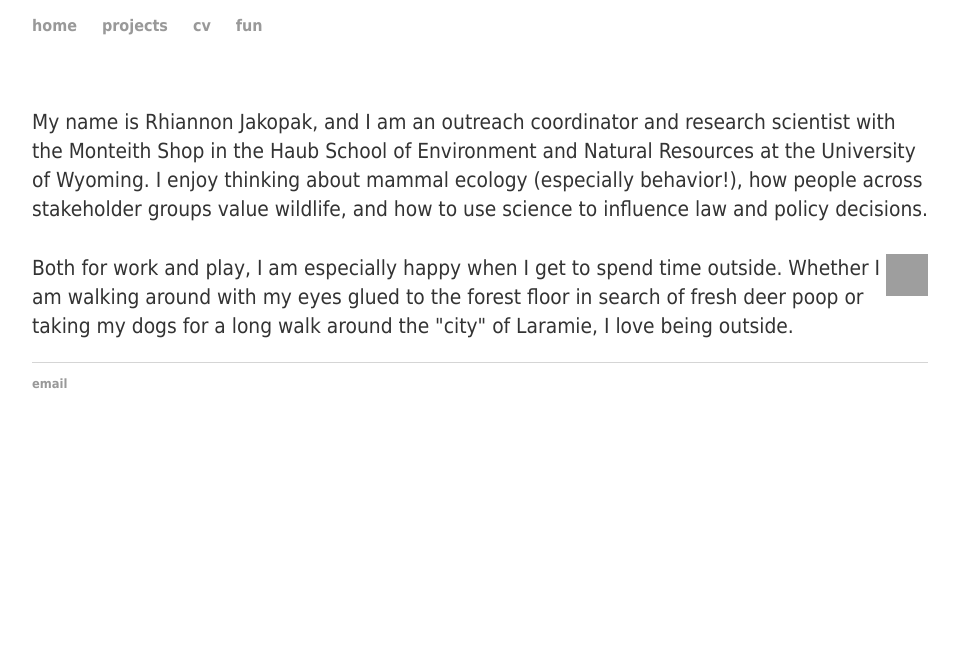
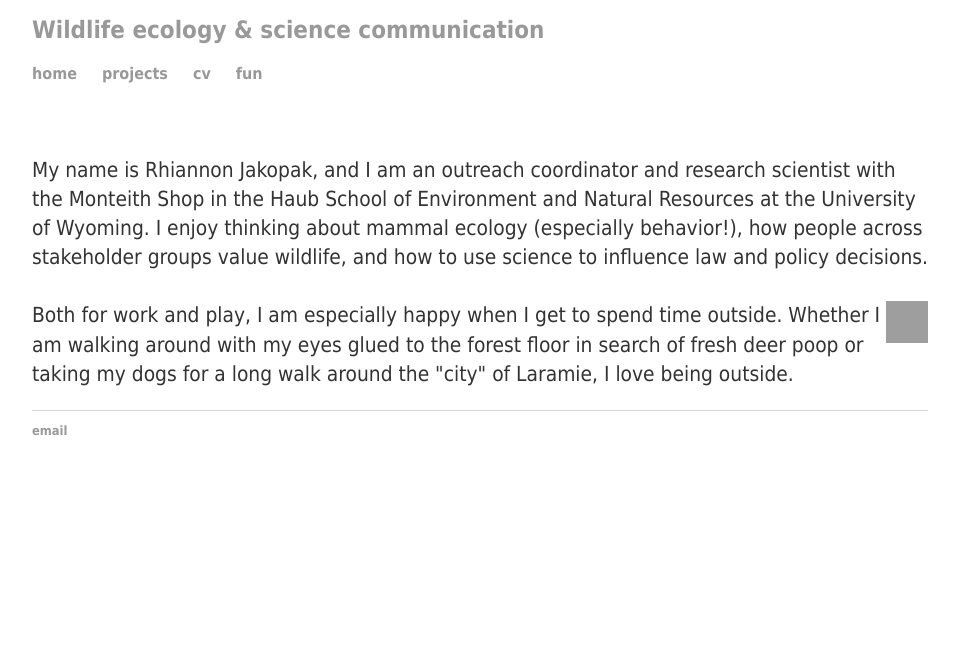
Before and after one commit to rjakopak/rjakopak.github.io, a plain HTML site: page index.html in a window 1280 px wide. Shown: the part 132-800 px from the top of the page, without its empty margins (160-1119 px from the left). Drawn offline with Linux system fonts and the light colour scheme; grey boxes are pictures that could not be loaded.

Commit message:
Update index.html

```diff
--- a/index.html
+++ b/index.html
@@ -7,6 +7,7 @@
 	</head>
 	<body>
 		<h1>Rhiannon Jakopak </h1>
+		<h2>Wildlife ecology & science communication </h2>
 
 		<nav>
     		<ul>
```
